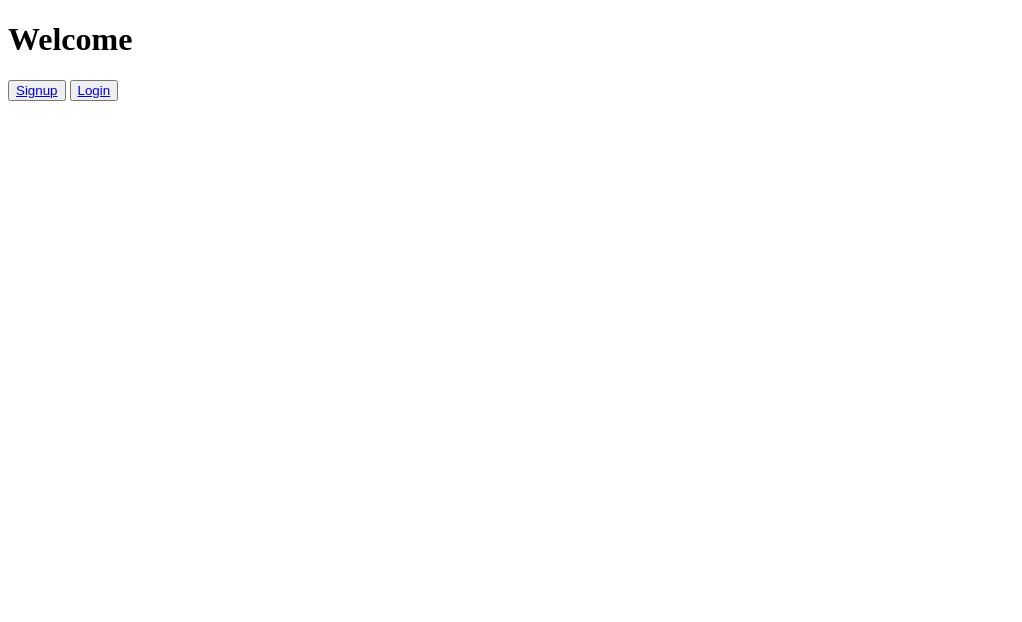
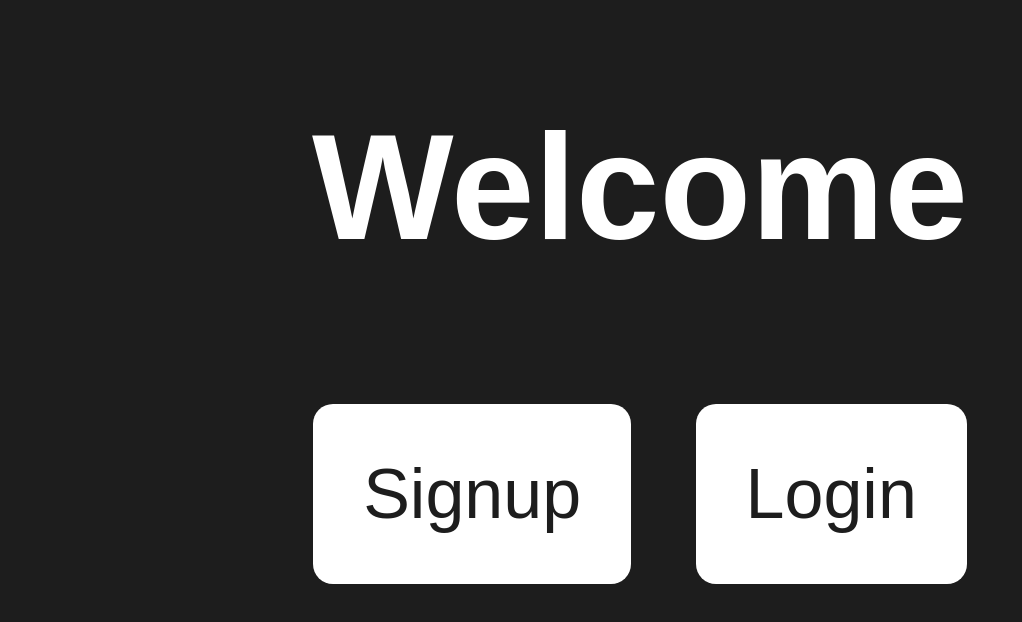
Before and after one commit to deep1327007/UI-UX, a plain HTML site: page index.html in a window 1280 px wide. Shown: the whole page, without its empty margins (0-1022 px from the left). Drawn offline with Linux system fonts and the light colour scheme; the site is published under a folder, as on GitHub Pages, so addresses that start at the root find nothing.

Commit message:
Path address chnages.

```diff
--- a/index.html
+++ b/index.html
@@ -3,15 +3,15 @@
 <head>
   <meta charset="UTF-8">
   <title>Home Page</title>
-  <link rel="stylesheet" href="/CSS/home.css">
+  <link rel="stylesheet" href="./CSS/home.css">
 </head>
 <body>
   <div class="container">
     <h1>Welcome</h1>
   </div>
   <div>
-    <button><a href="/Signup/signup.html">Signup</a></button>
-    <button><a href="/Login/login.html">Login</a></button>
+    <button><a href="./Signup/signup.html">Signup</a></button>
+    <button><a href="./Login/login.html">Login</a></button>
   </div>
 </body>
 </html>
```
Also changed, not shown: Login/login.html (+2 -2 lines), Signup/signup.html (+2 -2 lines).
